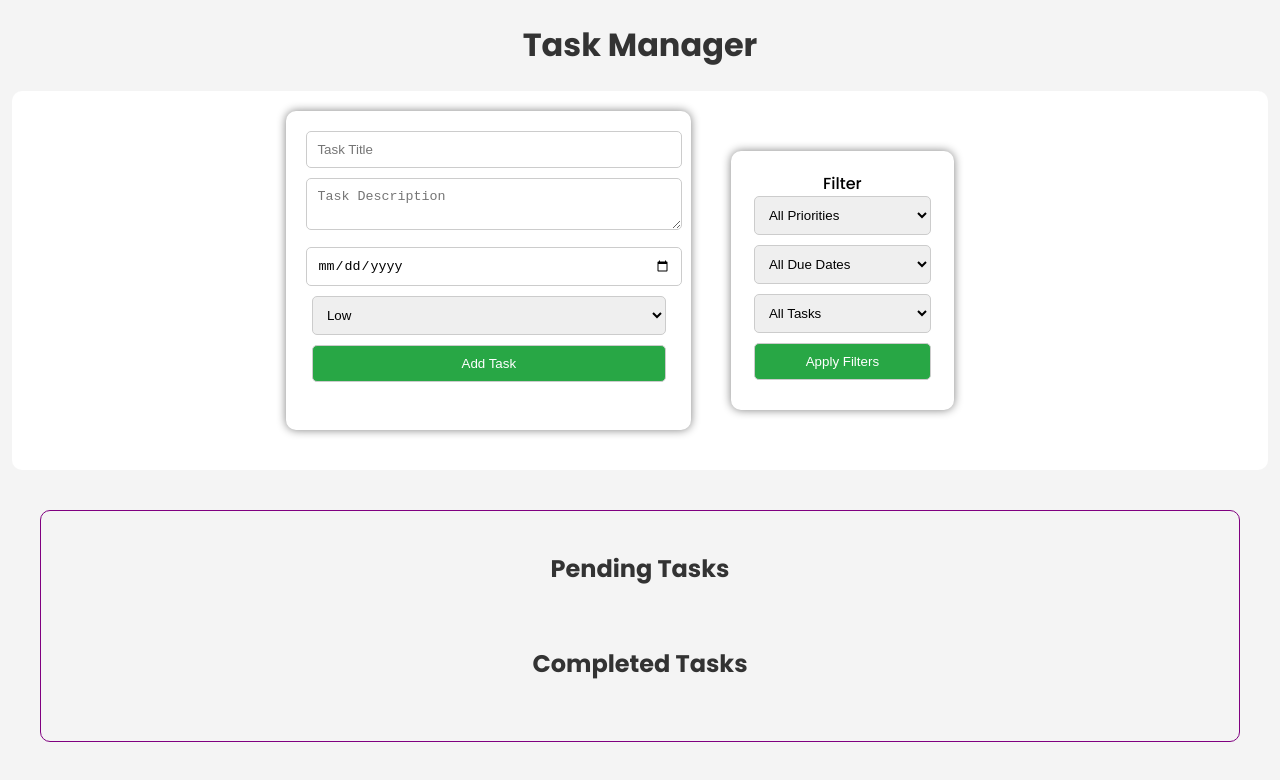
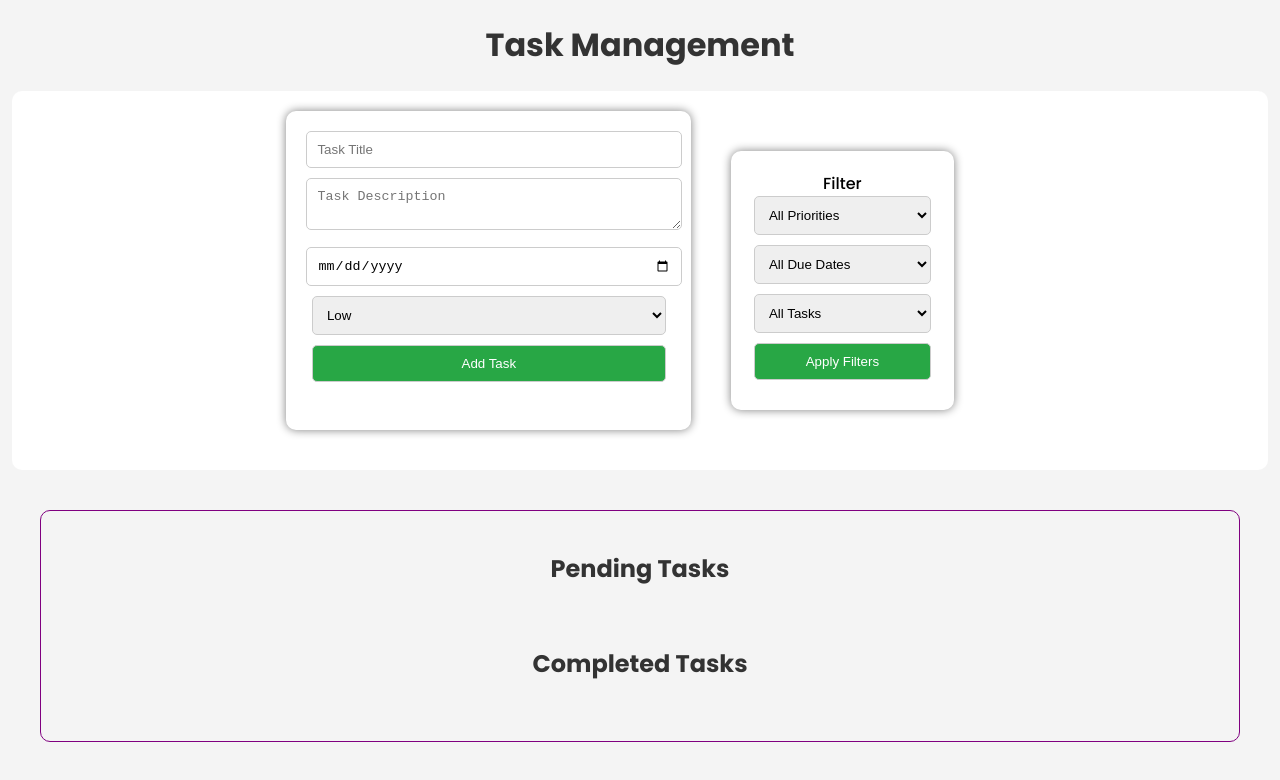
Before and after one commit to tha-deepakrajput/Task-Management-App, a plain HTML site: page index.html in a window 1280 px wide. Drawn offline with Linux system fonts and the light colour scheme.

```diff
--- a/index.html
+++ b/index.html
@@ -7,7 +7,7 @@
     <link rel="stylesheet" href="style.css">
 </head>
 <body>
-    <h1>Task Manager</h1>
+    <h1>Task Management</h1>
     <div class="container">
         <form id="task-form">
             <input type="text" id="task-title" placeholder="Task Title" required>
```
